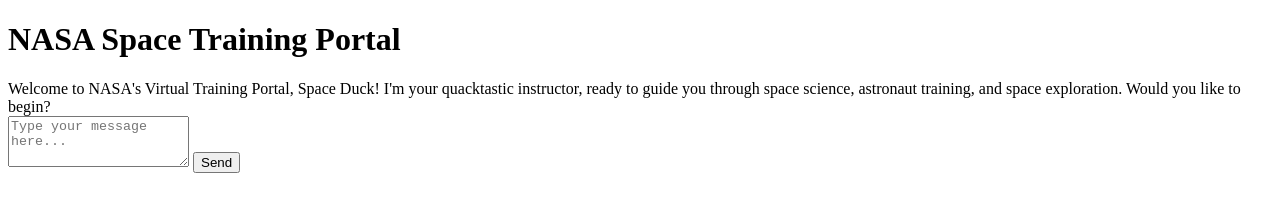
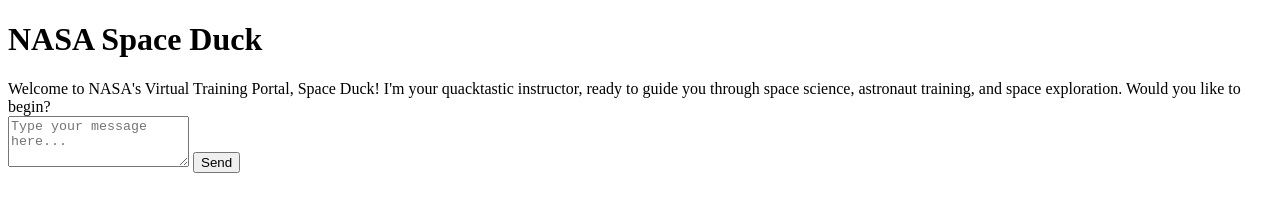
Before and after one commit to Barthmalemew/SpaceDuck, a website: page webapp/public/index.html in a window 1280 px wide. Drawn offline with Linux system fonts and the light colour scheme.

Commit message:
even better llama

```diff
--- a/webapp/public/index.html
+++ b/webapp/public/index.html
@@ -6,7 +6,7 @@
     <link rel="stylesheet" href="styles.css">
 </head>
 <body>
-    <h1>NASA Space Training Portal</h1>
+    <h1>NASA Space Duck</h1>
     <div class="chat-container">
         <div class="chat-messages" id="chatMessages">
             <div class="message bot-message">
```
